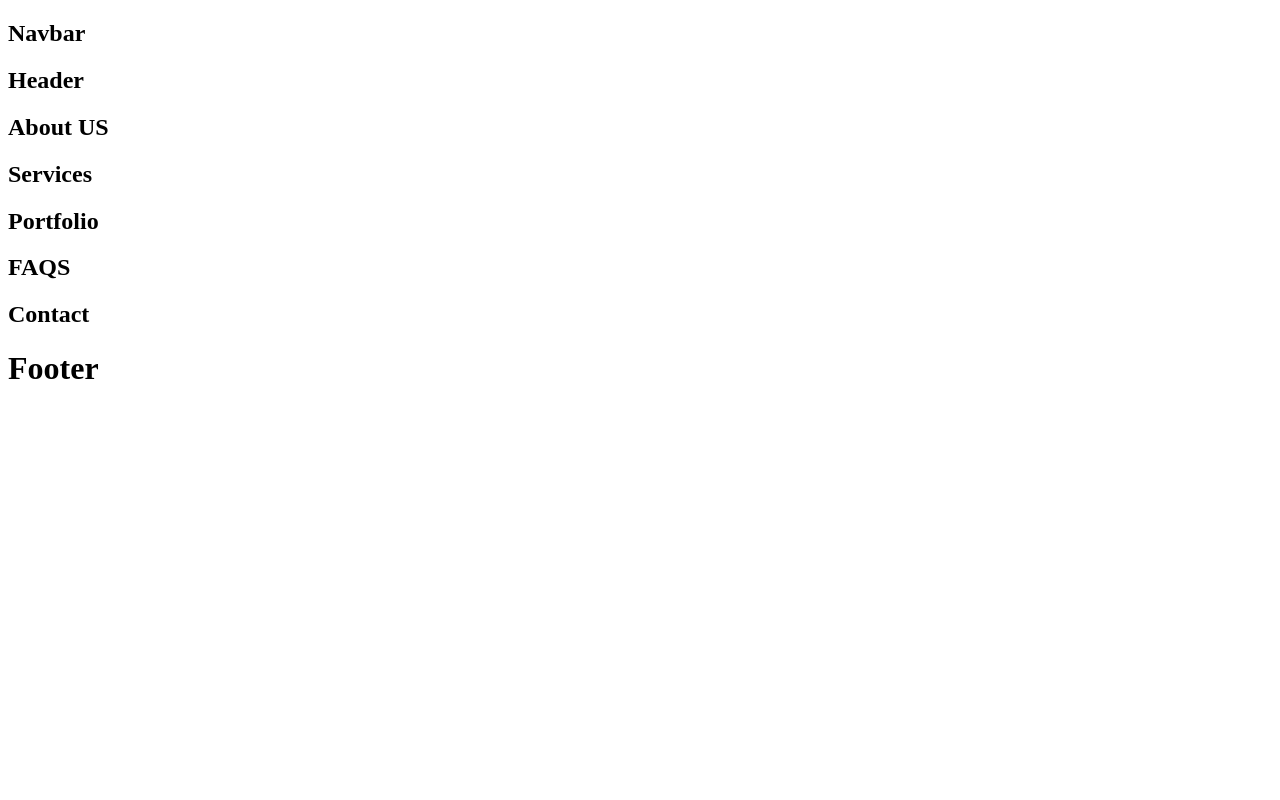
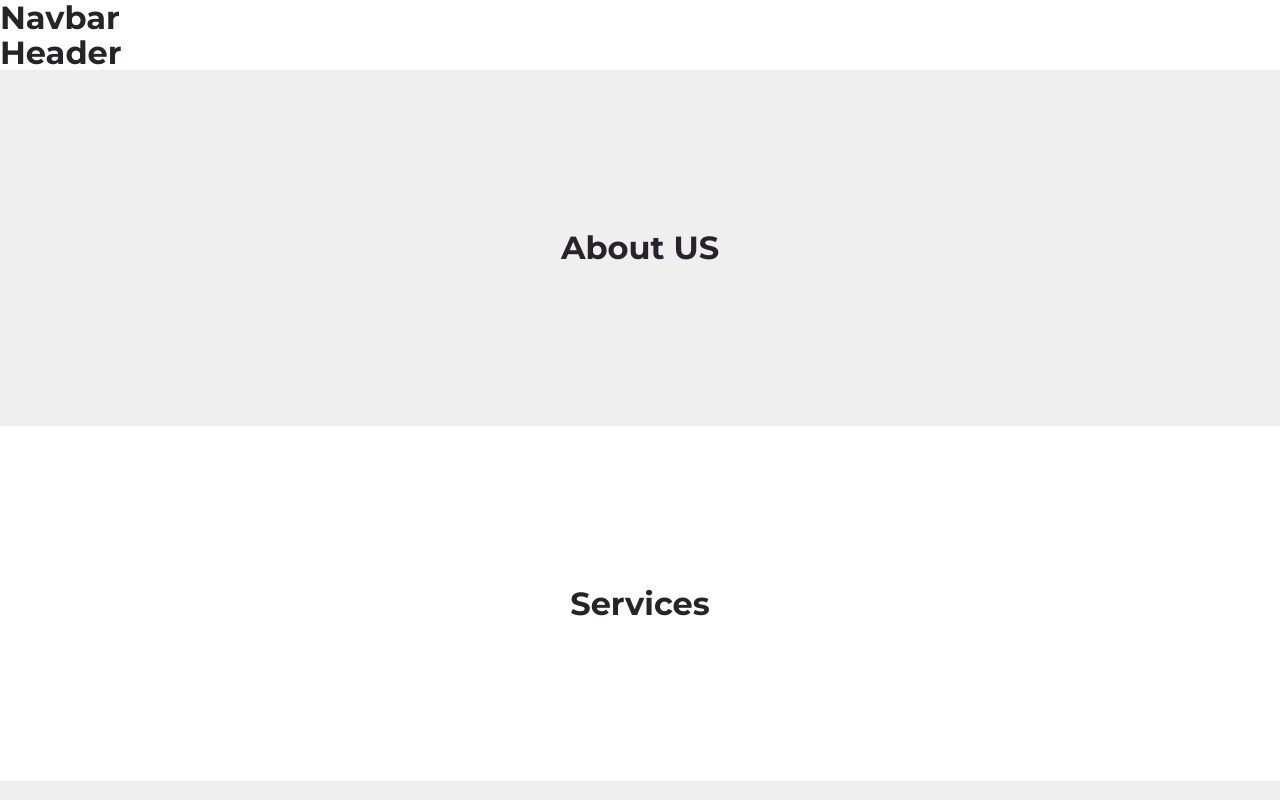
Before and after one commit to iannyFARUE/ian-portfolio, a React (Vite) app: page / in a window 1280 px wide. Shown: the top 800 px of the page. Built offline with nearby package versions, Linux system fonts and the light colour scheme.

Commit message:
added basic css styles

```diff
--- a/index.html
+++ b/index.html
@@ -5,6 +5,8 @@
     <link rel="icon" type="image/svg+xml" href="/vite.svg" />
     <meta name="viewport" content="width=device-width, initial-scale=1.0" />
     <title>Ian Madhara Portfolio website</title>
+    <link href="https://fonts.googleapis.com/css2?family=Montserrat:wght@300;400;500;600;700&display=swap" rel="stylesheet">
+
   </head>
   <body>
     <div id="root"></div>
--- /dev/null
+++ b/src/App.css
@@ -0,0 +1,182 @@
+* {
+  margin: 0;
+  padding: 0;
+  border: 0;
+  outline: 0;
+  list-style: none;
+  text-decoration: none;
+  box-sizing: border-box;
+}
+
+:root {
+  --primary-hue: 270;
+  --black-lightness: 15%;
+  --dark-lightness: 44%;
+  --light-lightness: 94%;
+  --white-lightness: 100%;
+  --color-primary: hsl(var(--primary-hue), 89%, 41%);
+  --color-white: hsl(0, 5%, var(--white-lightness));
+  --color-light: hsl(var(--primary-hue), 5%, var(--light-lightness));
+  --color-black: hsl(var(--primary-hue), 5%, var(--black-lightness));
+  --color-dark: hsl(var(--primary-hue), 5%, var(--dark-lightness));
+
+  /* GENERAL CONTAINER VARIABLES */
+  --container-width-lg: 76%;
+  --container-width-md: 90%;
+
+  /* BORDER RADIUS VARIABLES */
+  --border-radius-1: 1.2rem;
+  --border-radius-2: 0.8rem;
+  --border-radius-3: 0.5rem;
+
+  /* GENERAL TRANSITION VARIABLE */
+  --transition: all 500ms ease;
+}
+
+html {
+  scroll-behavior: smooth;
+}
+
+body {
+  font-family: "Montserrat", sans-serif;
+  line-height: 1.6;
+  font-size: 0.9rem;
+}
+
+.container {
+  width: var(--container-width-lg);
+  margin-inline: auto;
+  max-width: 1920px;
+}
+
+section {
+  padding: 10rem 0;
+  background: var(--color-light);
+  transition: var(--transition);
+}
+section:nth-child(even) {
+  background: var(--color-white);
+}
+
+section > h2 {
+  text-align: center;
+}
+
+section > p {
+  text-align: center;
+  margin: 0.5rem auto 4rem;
+  width: 40%;
+}
+
+a {
+  color: var(--color-white);
+  transition: var(--transition);
+}
+
+h1,
+h2,
+h3,
+h4,
+h5,
+h6 {
+  line-height: 1.1;
+  color: var(--color-black);
+}
+
+h1 {
+  font-size: 3rem;
+}
+
+h2 {
+  font-size: 2rem;
+}
+
+h3 {
+  font-size: 1.6rem;
+}
+
+h4 {
+  font-size: 1.1rem;
+}
+
+h5 {
+  font-size: 0.95rem;
+}
+
+h6 {
+  font-size: 0.8rem;
+}
+
+img {
+  display: block;
+  width: 100%;
+  object-fit: cover;
+}
+
+.btn {
+  display: inline-block;
+  width: fit-content;
+  display: flex;
+  align-items: center;
+  gap: 1rem;
+  background: var(--color-light);
+  color: var(--color-black);
+  padding: 0.6rem 2.5rem;
+  border: 2px solid transparent;
+  border-radius: var(--border-radius-2);
+  cursor: pointer;
+}
+
+.btn:hover {
+  background-color: transparent;
+  border-color: var(--color-light);
+  transform: translateY(-0.5rem);
+}
+
+.btn.white {
+  background: var(--color-white);
+}
+
+.btn.white:hover {
+  background: transparent;
+  border-color: var(--color-white);
+}
+
+.btn.primary {
+  background: var(--color-primary);
+  /* text color always white that's why i didn't use a variable color */
+  color: white;
+}
+
+.btn.primary:hover {
+  background: transparent;
+  border-color: var(--color-primary);
+  color: var(--color-primary);
+}
+
+.btn.sm {
+  padding: 0.5rem 1.2rem;
+}
+
+@media screen and (max-width: 1024px) {
+  body {
+    font-size: 1rem;
+  }
+
+  .container {
+    width: var(--container-width-md);
+  }
+
+  section {
+    padding: 8rem 0;
+  }
+
+  section > p {
+    width: 72%;
+    margin-bottom: 3rem;
+  }
+
+  h1 {
+    font-size: 2rem;
+  }
+}
--- a/src/App.jsx
+++ b/src/App.jsx
@@ -9,6 +9,7 @@ import Faqs from "./pages/faqs/Faqs";
 import Contact from "./pages/contact/Contact";
 import Footer from "./pages/footer/Footer";
 import FloatingNav from "./pages/floating-nav/FloatingNav";
+import "./App.css";
 
 function App() {
   return (
```
